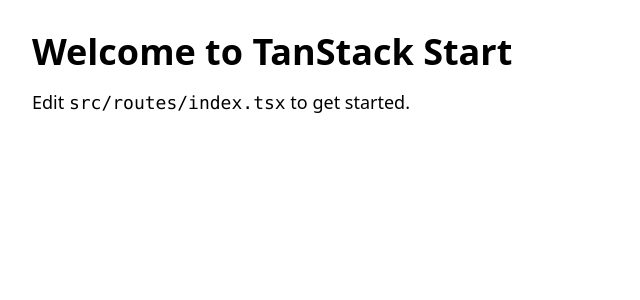
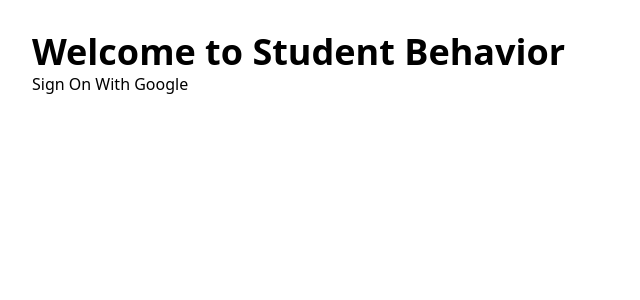
Before and after one commit to Abarragan89/student-behavior-frontend, a React (Vite) app: page / in a window 1280 px wide. Shown: the top 300 px of the page, without its empty margins (0-640 px from the left). Built offline with nearby package versions, Linux system fonts and the light colour scheme; no server answers.

Commit message:
Google Login now works

```diff
--- a/src/routes/index.tsx
+++ b/src/routes/index.tsx
@@ -1,4 +1,4 @@
-import { createFileRoute } from '@tanstack/react-router'
+import { createFileRoute, Link } from '@tanstack/react-router'
 import { useQuery } from '@tanstack/react-query'
 
 export const Route = createFileRoute('/')({ component: Home })
@@ -22,10 +22,14 @@ function Home() {
 
   return (
     <div className="p-8">
-      <h1 className="text-4xl font-bold">Welcome to TanStack Start</h1>
-      <p className="mt-4 text-lg">
-        Edit <code>src/routes/index.tsx</code> to get started.
-      </p>
+      <h1 className="text-4xl font-bold">Welcome to Student Behavior</h1>
+      <a
+        href="http://localhost:8080/auth/google/login"
+        target="_blank"
+        rel="noopener noreferrer"
+      >
+        Sign On With Google
+      </a>
     </div>
   )
 }
```
